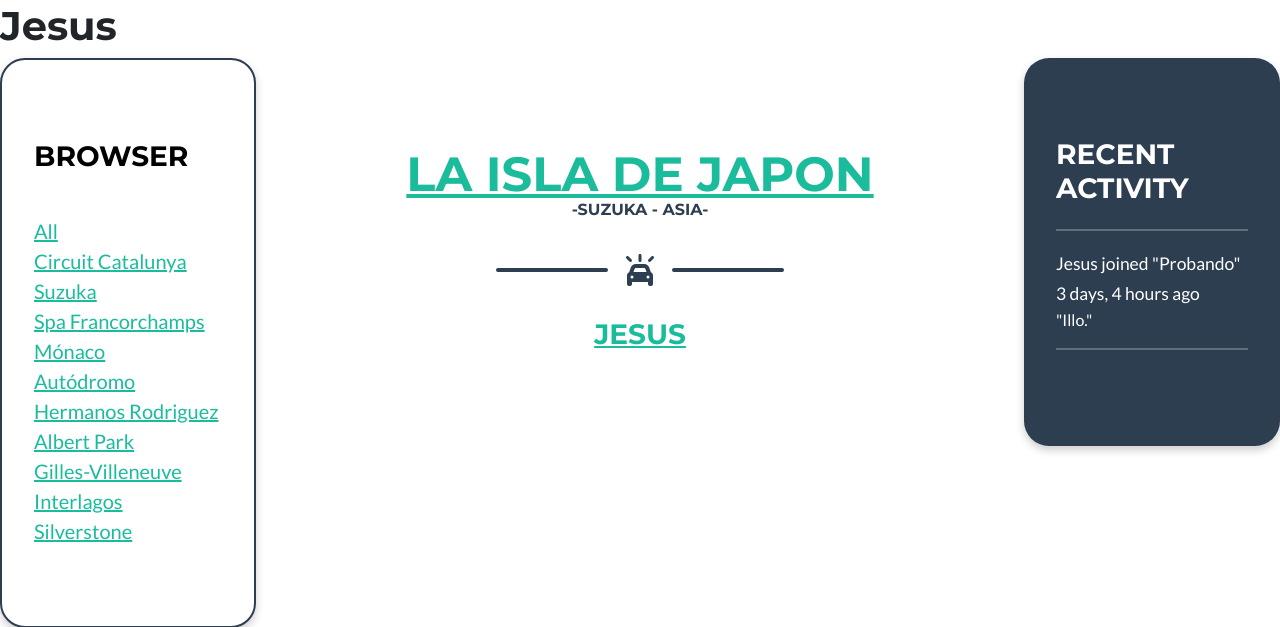
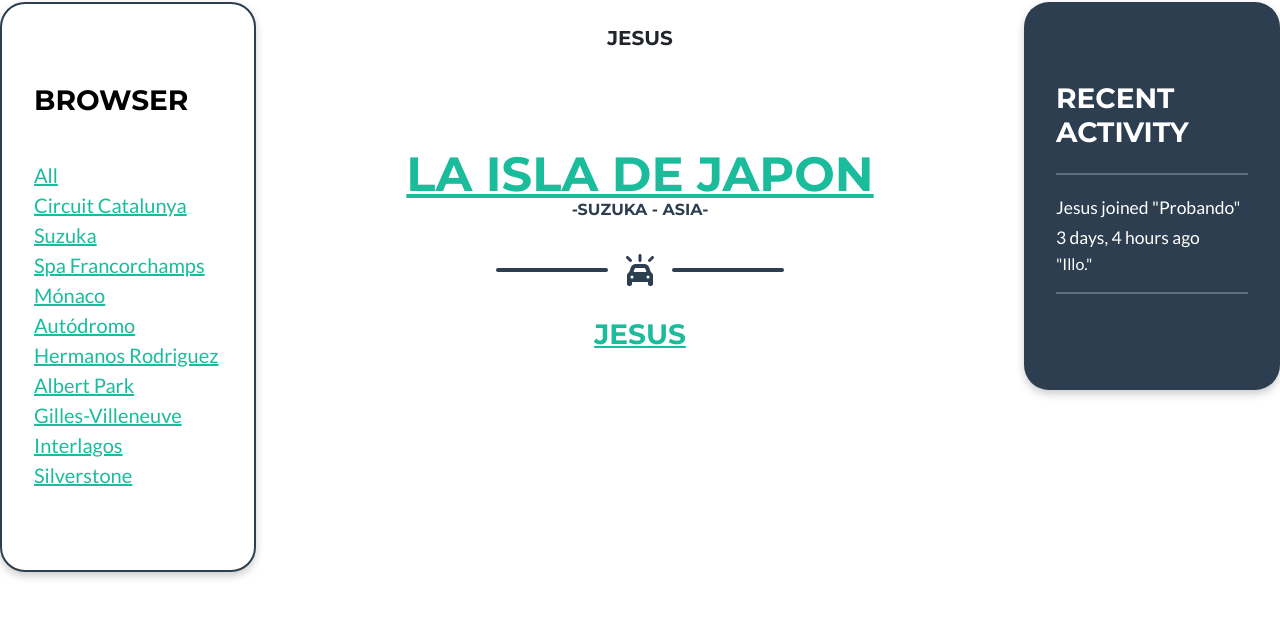
Before and after one commit to Pichilichi/KartF1, a Django app: page /profile/3/ in a window 1280 px wide. Shown: the part 104-731 px from the top of the page. Run offline with Django 4.2, Linux system fonts and the light colour scheme; a user stored in the database is signed in; data comes from the database, SQL or seed files in the repository; both versions use the stored data as it was after the commit; some libraries are stand-ins or nearby versions.

Commit message:
HTML XVI
Retoques generales.

```diff
--- a/KartF1/base/forms.py
+++ b/KartF1/base/forms.py
@@ -1,8 +1,12 @@
-from django.forms import ModelForm
+from django.forms import ModelForm,DateInput
 from .models import Booking
+
 
 class BookingForm(ModelForm):
     class Meta:
         model = Booking
         fields = '__all__'
         exclude = ['user', 'racers']
+        widgets = {
+            'raceDay' : DateInput(attrs={'type':'date'})
+        }
--- a/KartF1/templates/booking_form.html
+++ b/KartF1/templates/booking_form.html
@@ -2,11 +2,11 @@
 
 {% block content %}
 
-<div>
+<div class = "card text-uppercase">
     <form method="POST" action="">
         {% csrf_token %}
         {{form.as_p}}
-    <input type="submit" value="Submit" />
+    <input class="btn btn-primary btn-xl" type="submit" value="Submit" />
     </form>
 </div>
 
--- a/KartF1/templates/profile.html
+++ b/KartF1/templates/profile.html
@@ -17,14 +17,16 @@
         }
     </style>
 
-    <h1>{{user.username}}</h1>
-
     <div class="profile-container">
         <div>
             {% include 'circuit_component.html' %}
         </div>
 
         <div>
+            <ul class="navbar-nav ms-auto text-center">
+                <p class="masthead-subheading font-weight-light mb-4 "><h5 class="text-uppercase">{{user.username}}</h5>
+                {% comment %} <a class="btn btn-outline-light btn-social mx-1" href="{% url 'create-booking' %}">Create booking</a></p> {% endcomment %}
+            </ul>
             {% include 'booking_component.html' %}
         </div>
 
```
Also changed, not shown: KartF1/templates/booking.html (+6 -5 lines), KartF1/db.sqlite3.
